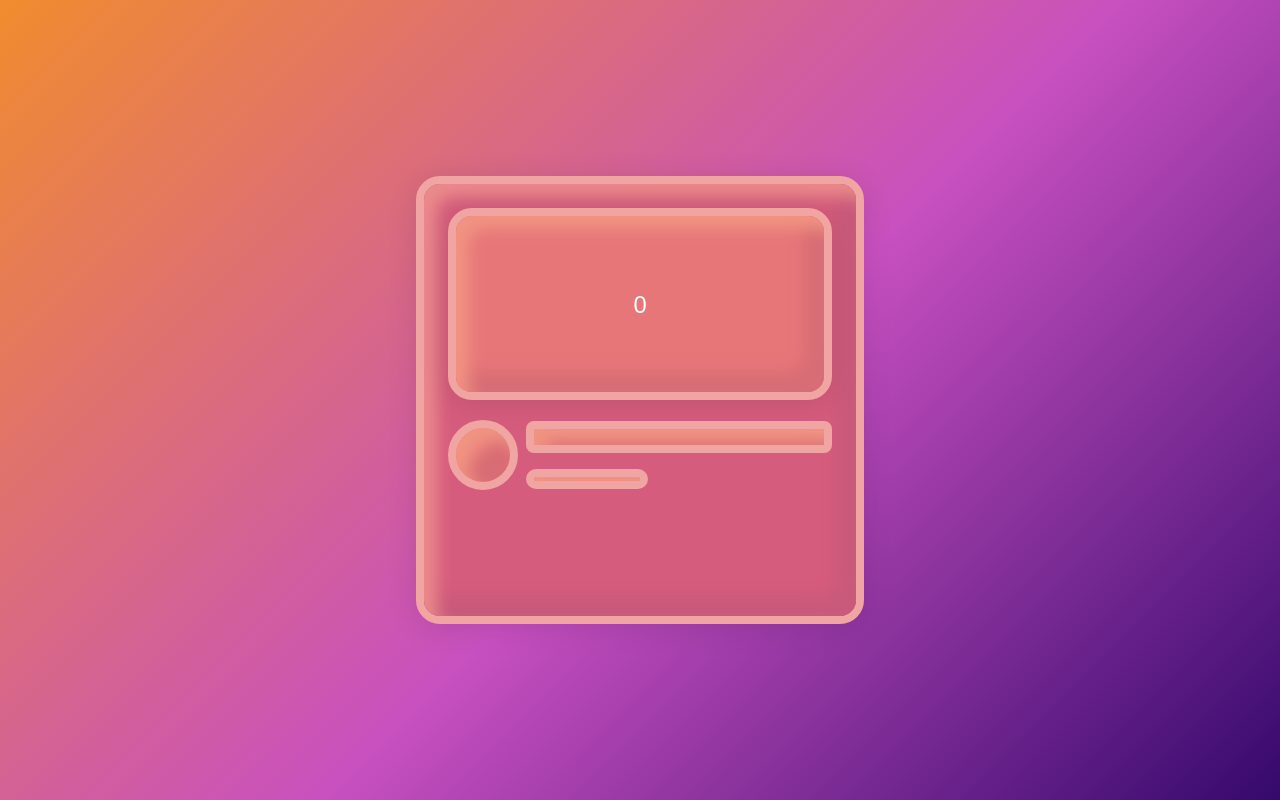
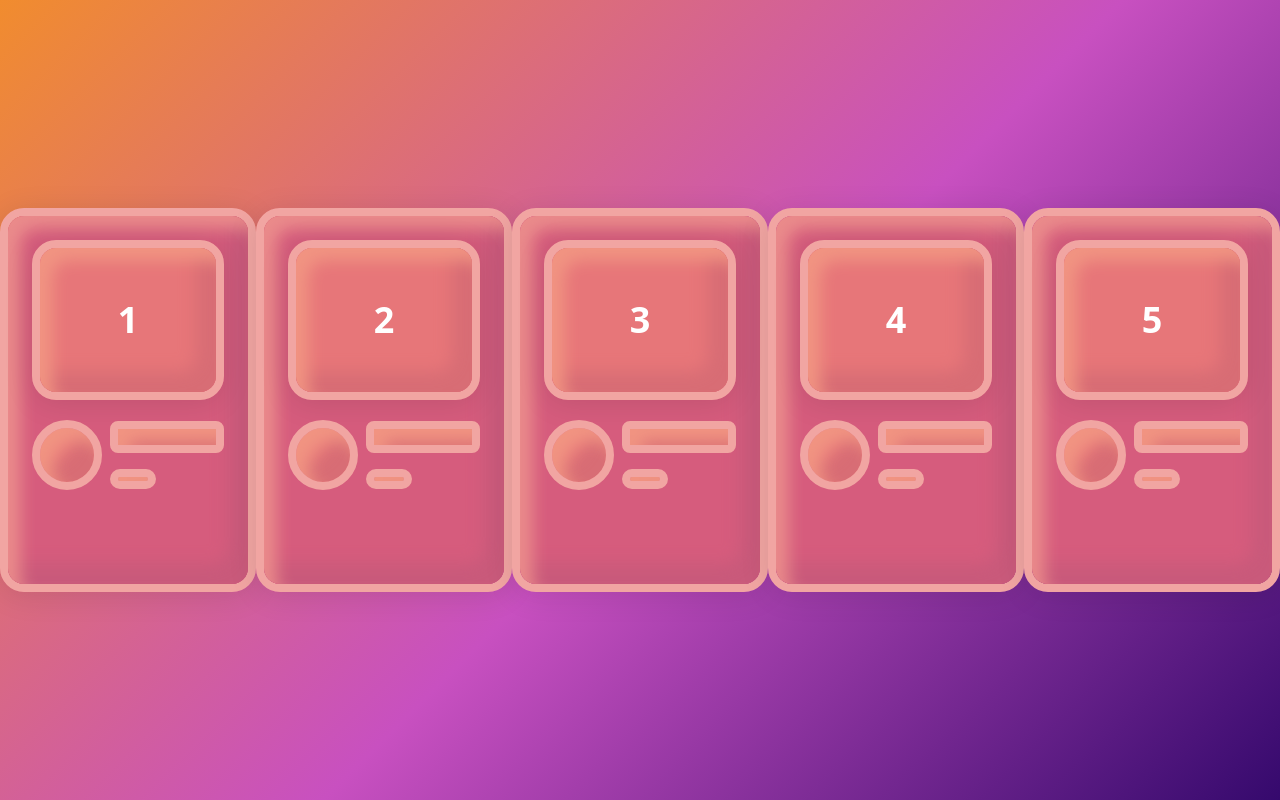
Before and after one commit to bicky-tmg/drag-ngit, a React (Vite) app: page / in a window 1280 px wide. Built offline with nearby package versions, Linux system fonts and the light colour scheme.

Commit message:
refactor: restructured the card component to compose relative card child components

```diff
--- a/src/App.tsx
+++ b/src/App.tsx
@@ -1,74 +1,20 @@
-import { useState } from "react";
-import { AnimatePresence, motion, wrap } from "framer-motion";
-import Card from "./components/ui/Card";
+import { Card, CardBody, CardHeader } from "./components/Card";
 
 const LENGTH = 5;
 
-const variants = {
-  enter: (direction: number) => {
-    return {
-      y: direction > 0 ? 1000 : -1000,
-      opacity: 0,
-    };
-  },
-  center: {
-    zIndex: 1,
-    y: 0,
-    opacity: 1,
-  },
-  exit: (direction: number) => {
-    return {
-      zIndex: 0,
-      y: direction < 0 ? 1000 : -1000,
-      opacity: 0,
-    };
-  },
-};
-
-const swipeConfidenceThreshold = 10000;
-const swipePower = (offset: number, velocity: number) => {
-  return Math.abs(offset) * velocity;
-};
+const cards = Array.from({ length: LENGTH }, (_, idx) => idx + 1);
 
 function App() {
-  const [[page, direction], setPage] = useState([0, 0]);
-
-  const currentSlide = wrap(0, LENGTH, page);
-
-  const paginate = (newDirection: number) => {
-    setPage([page + newDirection, newDirection]);
-  };
   return (
     <main className="h-screen relative flex items-center justify-center overflow-hidden bg-medium-vermilion bg-body-pattern">
-      <AnimatePresence initial={false} custom={direction}>
-        <motion.div
-          className="absolute cursor-grab active:cursor-grabbing"
-          key={page}
-          custom={direction}
-          variants={variants}
-          initial="enter"
-          animate="center"
-          exit="exit"
-          transition={{
-            y: { type: "spring", stiffness: 300, damping: 30 },
-            opacity: { duration: 0.2 },
-          }}
-          drag="y"
-          dragConstraints={{ top: 0, bottom: 0 }}
-          dragElastic={1}
-          onDragEnd={(_, { offset, velocity }) => {
-            const swipe = swipePower(offset.y, velocity.y);
-
-            if (swipe < -swipeConfidenceThreshold) {
-              paginate(1);
-            } else if (swipe > swipeConfidenceThreshold) {
-              paginate(-1);
-            }
-          }}
-        >
-          <Card content={currentSlide} />
-        </motion.div>
-      </AnimatePresence>
+      {cards.map((card, idx) => (
+        <Card key={idx}>
+          <CardHeader className="flex items-center justify-center">
+            <h1 className="text-white text-4xl font-bold">{card}</h1>
+          </CardHeader>
+          <CardBody />
+        </Card>
+      ))}
     </main>
   );
 }
--- /dev/null
+++ b/src/components/Card/Card.tsx
@@ -0,0 +1,13 @@
+interface CardProps {
+  children: React.ReactNode;
+}
+
+export default function Card({ children }: CardProps) {
+  return (
+    <div className="w-448 h-384 shadow-primary backdrop-blur-sm border-8 border-solid border-mauvelous rounded-3xl">
+      <div className="w-full h-full shadow-bevel-primary p-6 rounded-2xl bg-cinnamon-satin">
+        <div className="flex flex-col space-y-5 h-full">{children}</div>
+      </div>
+    </div>
+  );
+}
--- /dev/null
+++ b/src/components/Card/CardBody.tsx
@@ -0,0 +1,11 @@
+export default function CardBody() {
+  return (
+    <div className="flex items-center gap-2">
+      <div className="bg-candy-pink shadow-bevel-secondary backdrop-blur-sm border-8 border-solid border-mauvelous rounded-full w-70 h-70"></div>
+      <div className="flex flex-col flex-1 gap-4">
+        <div className="bg-candy-pink shadow-bevel-secondary backdrop-blur-sm border-8 border-solid border-mauvelous rounded-lg h-8"></div>
+        <div className="bg-candy-pink shadow-bevel-secondary backdrop-blur-sm border-8 border-solid border-mauvelous rounded-2xl w-2/5 h-5"></div>
+      </div>
+    </div>
+  );
+}
--- /dev/null
+++ b/src/components/Card/CardHeader.tsx
@@ -0,0 +1,19 @@
+interface CardHeaderProps {
+  children: React.ReactNode;
+  className?: string;
+}
+
+export default function CardHeader({
+  children,
+  className = "",
+}: CardHeaderProps) {
+  return (
+    <div className="shadow-primary backdrop-blur-sm border-8 border-solid border-mauvelous rounded-3xl h-1/2">
+      <div
+        className={`w-full h-full shadow-bevel-secondary bg-candy-pink backdrop-blur-sm rounded-2xl ${className}`}
+      >
+        {children}
+      </div>
+    </div>
+  );
+}
--- /dev/null
+++ b/src/components/Card/index.ts
@@ -0,0 +1,3 @@
+export { default as Card } from "./Card";
+export { default as CardHeader } from "./CardHeader";
+export { default as CardBody } from "./CardBody";
--- a/src/components/ui/Card.tsx
+++ /dev/null
@@ -1,22 +0,0 @@
-export default function Card({ content }: { content: number }) {
-  return (
-    <div className="w-448 h-448 shadow-primary backdrop-blur-sm border-8 border-solid border-mauvelous rounded-3xl">
-      <div className="w-full h-full shadow-bevel-primary p-6 rounded-2xl bg-cinnamon-satin">
-        <div className="flex flex-col space-y-5 h-full">
-          <div className="shadow-primary backdrop-blur-sm border-8 border-solid border-mauvelous rounded-3xl h-1/2">
-            <div className="w-full h-full shadow-bevel-secondary bg-candy-pink backdrop-blur-sm rounded-2xl flex items-center justify-center text-white text-2xl">
-              {content}
-            </div>
-          </div>
-          <div className="flex items-center gap-2">
-            <div className="bg-candy-pink shadow-bevel-secondary backdrop-blur-sm border-8 border-solid border-mauvelous rounded-full w-70 h-70"></div>
-            <div className="flex flex-col flex-1 gap-4">
-              <div className="bg-candy-pink shadow-bevel-secondary backdrop-blur-sm border-8 border-solid border-mauvelous rounded-lg h-8"></div>
-              <div className="bg-candy-pink shadow-bevel-secondary backdrop-blur-sm border-8 border-solid border-mauvelous rounded-2xl w-2/5 h-5"></div>
-            </div>
-          </div>
-        </div>
-      </div>
-    </div>
-  );
-}
--- a/tailwind.config.js
+++ b/tailwind.config.js
@@ -27,7 +27,7 @@ export default {
       },
       height: {
         70: "70px",
-        448: "28rem",
+        384: "24rem",
       },
     },
   },
```
